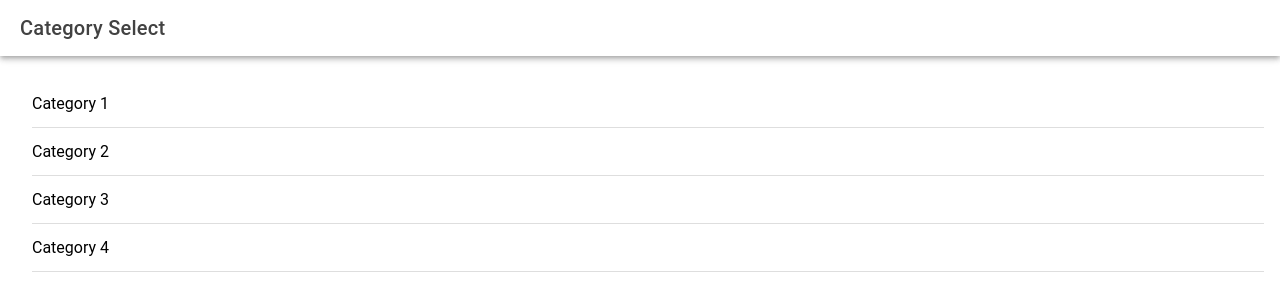
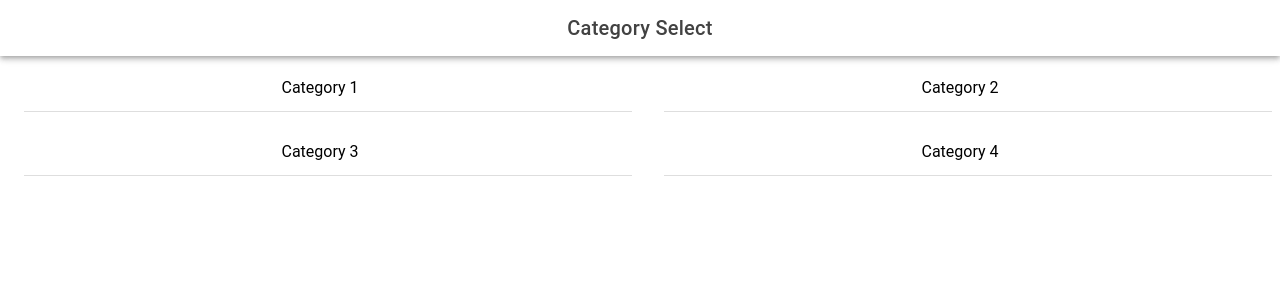
Before and after one commit to zbigan/welltreat, a React app: page /serviceFinder in a window 1280 px wide. Shown: the top 300 px of the page. Built offline with nearby package versions, Linux system fonts and the light colour scheme.

Commit message:
category select page layout

```diff
--- a/src/pages/CategoryDetails/index.tsx
+++ b/src/pages/CategoryDetails/index.tsx
@@ -8,10 +8,10 @@ const CategoryDetails: React.FC<RouteComponentProps<{categoryId: string}>> = ({m
     <IonPage>
       <IonHeader>
         <IonToolbar>
-          <IonTitle>This is category {categoryId}</IonTitle>
+          <IonTitle className="text-center">This is category {categoryId}</IonTitle>
         </IonToolbar>
       </IonHeader>
-      <IonContent class="ion-padding">
+      <IonContent className="p-2">
         <h1>Saloons List</h1>
         <IonList>
           <IonItem routerDirection="forward" routerLink={`${url}/saloons/1`}>
--- a/src/pages/CategorySelect/index.tsx
+++ b/src/pages/CategorySelect/index.tsx
@@ -8,22 +8,22 @@ const CategorySelect: React.FC<RouteComponentProps> = ({match: {url}}) => {
     <IonPage>
       <IonHeader>
         <IonToolbar>
-          <IonTitle>Category Select</IonTitle>
+          <IonTitle className="text-center">Category Select</IonTitle>
         </IonToolbar>
       </IonHeader>
-      <IonContent class="ion-padding">
-        <IonList>
+      <IonContent>
+        <IonList className="grid grid-cols-2 gap-4 p-2">
           <IonItem routerDirection="forward" routerLink={`${url}/categories/1`}>
-            <IonLabel>Category 1</IonLabel>
+            <IonLabel className="text-center">Category 1</IonLabel>
           </IonItem>
           <IonItem routerDirection="forward" routerLink={`${url}/categories/2`}>
-            <IonLabel>Category 2</IonLabel>
+            <IonLabel className="text-center">Category 2</IonLabel>
           </IonItem>
           <IonItem routerDirection="forward" routerLink={`${url}/categories/3`}>
-            <IonLabel>Category 3</IonLabel>
+            <IonLabel className="text-center">Category 3</IonLabel>
           </IonItem>
           <IonItem routerDirection="forward" routerLink={`${url}/categories/4`}>
-            <IonLabel>Category 4</IonLabel>
+            <IonLabel className="text-center">Category 4</IonLabel>
           </IonItem>
         </IonList>
       </IonContent>
--- a/src/pages/SaloonDetails/index.tsx
+++ b/src/pages/SaloonDetails/index.tsx
@@ -7,7 +7,7 @@ const SaloonDetails: React.FC<RouteComponentProps<{categoryId: string; saloonId:
     <IonPage>
       <IonHeader>
         <IonToolbar>
-          <IonTitle>Saloon {saloonId}</IonTitle>
+          <IonTitle className="ion-text-center">Saloon {saloonId}</IonTitle>
         </IonToolbar>
       </IonHeader>
       <IonContent class="ion-padding">
```
